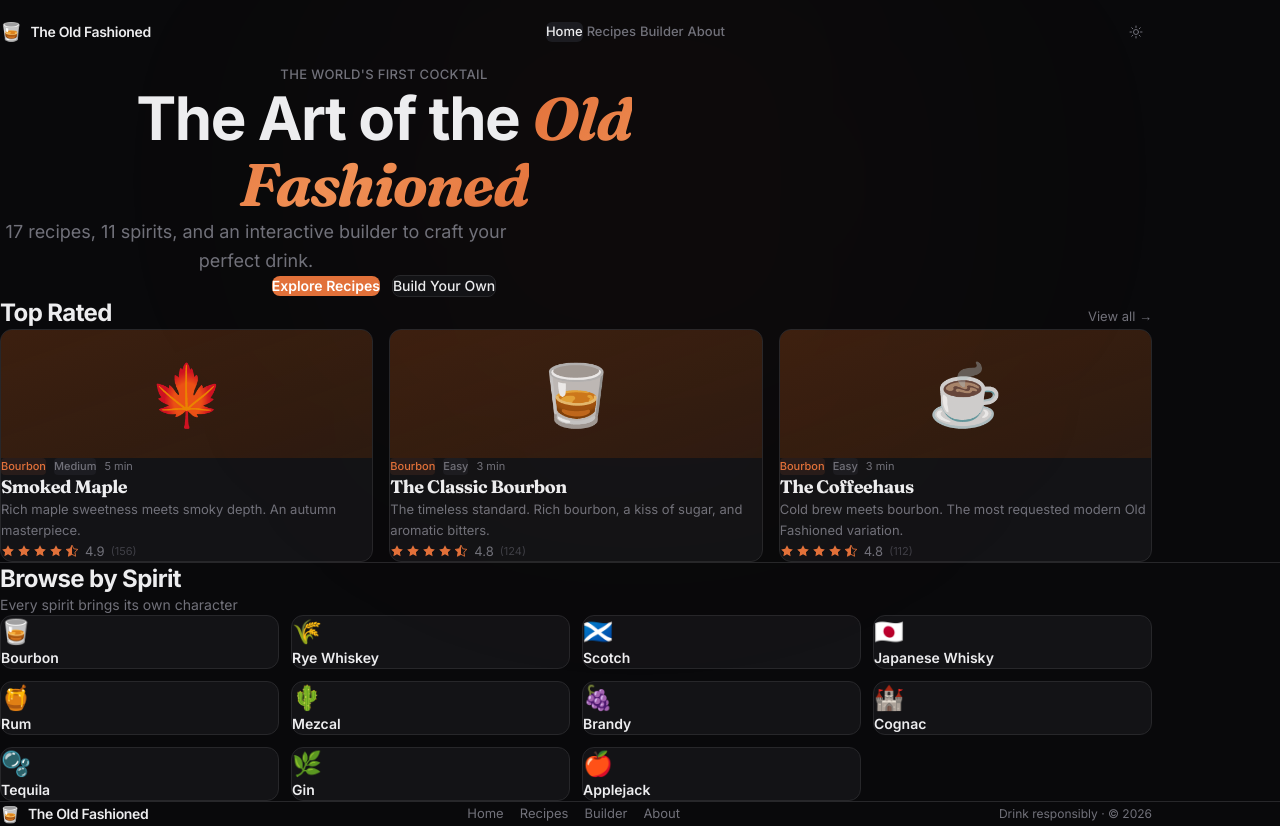
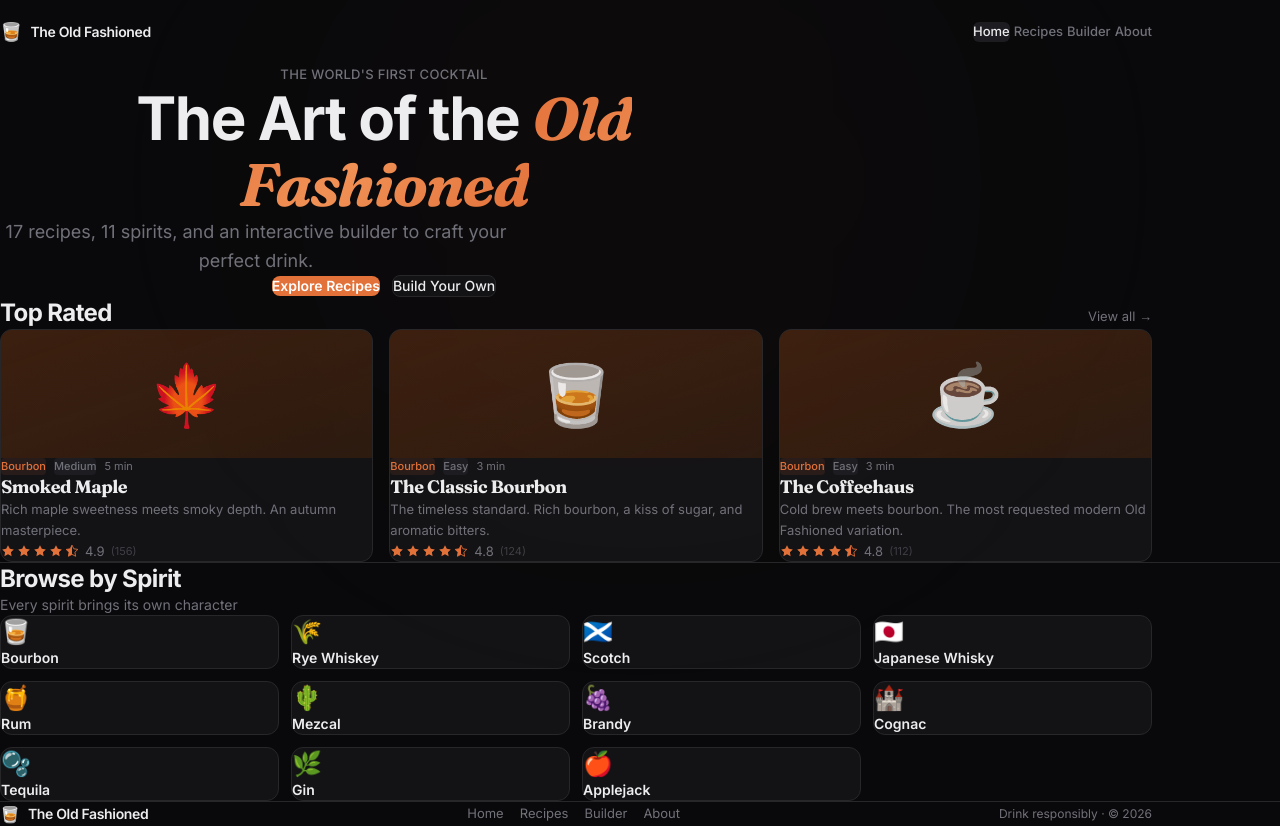
Before and after one commit to WarEagle2k/Old_Fashioned, a React (Vite) app: page / in a window 1280 px wide. Built offline with nearby package versions, Linux system fonts and the light colour scheme.

Commit message:
Fix crash: remove theme toggle that referenced undefined props
ThemeToggle component was still referencing theme/toggleTheme props
that were removed, causing a JS runtime error that killed React
rendering entirely (black screen).

https://claude.ai/code/session_01DdHQK8SRZU63ukxwptxXrU

```diff
--- a/src/App.jsx
+++ b/src/App.jsx
@@ -11,36 +11,6 @@ function App() {
   const [currentPage, setCurrentPage] = useState('home');
   const [selectedRecipe, setSelectedRecipe] = useState(null);
   const [selectedSpirit, setSelectedSpirit] = useState('all');
-  const [theme, setTheme] = useState(() => {
-    try { return localStorage.getItem('of-theme') || 'dark'; } catch { return 'dark'; }
-  });
-
-  useEffect(() => {
-    const root = document.documentElement;
-    localStorage.setItem('of-theme', theme);
-    const meta = document.querySelector('meta[name="theme-color"]');
-
-    if (theme === 'light') {
-      root.style.setProperty('--color-bg-dark', '#FAFAF9');
-      root.style.setProperty('--color-bg-surface', '#FFFFFF');
-      root.style.setProperty('--color-bg-elevated', '#F5F5F4');
-      root.style.setProperty('--color-bg-hover', '#EEEEEC');
-      root.style.setProperty('--color-cream', '#1C1917');
-      root.style.setProperty('--color-muted', '#78716C');
-      root.style.setProperty('--color-subtle', '#D6D3D1');
-      root.style.setProperty('--color-border', '#E7E5E4');
-      if (meta) meta.setAttribute('content', '#FAFAF9');
-    } else {
-      // Remove overrides so CSS @theme defaults apply
-      ['--color-bg-dark', '--color-bg-surface', '--color-bg-elevated', '--color-bg-hover',
-       '--color-cream', '--color-muted', '--color-subtle', '--color-border'].forEach(
-        (p) => root.style.removeProperty(p)
-      );
-      if (meta) meta.setAttribute('content', '#09090B');
-    }
-  }, [theme]);
-
-  const toggleTheme = useCallback(() => setTheme((t) => (t === 'dark' ? 'light' : 'dark')), []);
 
   const [reviews, setReviews] = useState(() => {
     try {
@@ -62,7 +32,6 @@ function App() {
     }));
   }, []);
 
-  // Hash-based routing
   useEffect(() => {
     const handleHash = () => {
       const hash = window.location.hash.slice(1) || 'home';
@@ -103,7 +72,6 @@ function App() {
             navigate={navigate}
             selectedSpirit={selectedSpirit}
             setSelectedSpirit={setSelectedSpirit}
-            reviews={reviews}
           />
         );
       case 'recipe':
@@ -125,8 +93,8 @@ function App() {
   };
 
   return (
-    <div className="min-h-screen flex flex-col bg-bg-dark">
-      <Navbar currentPage={currentPage} navigate={navigate} theme={theme} toggleTheme={toggleTheme} />
+    <div className="min-h-screen flex flex-col" style={{ backgroundColor: '#09090B', color: '#EDEDEF' }}>
+      <Navbar currentPage={currentPage} navigate={navigate} />
       <main className="flex-1">{renderPage()}</main>
       <Footer navigate={navigate} />
     </div>
--- a/src/components/Navbar.jsx
+++ b/src/components/Navbar.jsx
@@ -7,7 +7,7 @@ const navLinks = [
   { page: 'about', label: 'About', icon: 'M13 16h-1v-4h-1m1-4h.01M21 12a9 9 0 11-18 0 9 9 0 0118 0z' },
 ];
 
-export default function Navbar({ currentPage, navigate, theme, toggleTheme }) {
+export default function Navbar({ currentPage, navigate }) {
   const [scrolled, setScrolled] = useState(false);
 
   useEffect(() => {
@@ -24,7 +24,7 @@ export default function Navbar({ currentPage, navigate, theme, toggleTheme }) {
       }`}>
         <div className="max-w-6xl mx-auto px-6">
           <div className="flex items-center justify-between h-16">
-            <button onClick={() => navigate('home')} className="flex items-center gap-2 cursor-pointer group">
+            <button onClick={() => navigate('home')} className="flex items-center gap-2 cursor-pointer">
               <span className="text-lg">🥃</span>
               <span className="font-sans text-sm font-semibold text-cream tracking-tight">The Old Fashioned</span>
             </button>
@@ -44,8 +44,6 @@ export default function Navbar({ currentPage, navigate, theme, toggleTheme }) {
                 </button>
               ))}
             </div>
-
-            <ThemeToggle theme={theme} toggleTheme={toggleTheme} />
           </div>
         </div>
       </nav>
@@ -54,12 +52,11 @@ export default function Navbar({ currentPage, navigate, theme, toggleTheme }) {
       <div className={`sticky top-0 z-50 lg:hidden transition-all duration-300 border-b ${
         scrolled ? 'bg-bg-dark/80 backdrop-blur-lg border-border' : 'bg-transparent border-transparent'
       }`} style={{ paddingTop: 'env(safe-area-inset-top)' }}>
-        <div className="px-5 h-14 flex items-center justify-between">
+        <div className="px-5 h-14 flex items-center">
           <button onClick={() => navigate('home')} className="flex items-center gap-2 cursor-pointer">
             <span className="text-lg">🥃</span>
             <span className="font-sans text-sm font-semibold text-cream tracking-tight">The Old Fashioned</span>
           </button>
-          <ThemeToggle theme={theme} toggleTheme={toggleTheme} />
         </div>
       </div>
 
@@ -89,23 +86,3 @@ export default function Navbar({ currentPage, navigate, theme, toggleTheme }) {
     </>
   );
 }
-
-function ThemeToggle({ theme, toggleTheme }) {
-  return (
-    <button
-      onClick={toggleTheme}
-      className="w-8 h-8 flex items-center justify-center rounded-md text-muted hover:text-cream hover:bg-bg-elevated transition-colors cursor-pointer"
-      aria-label={`Switch to ${theme === 'dark' ? 'light' : 'dark'} mode`}
-    >
-      {theme === 'dark' ? (
-        <svg className="w-4 h-4" fill="none" stroke="currentColor" viewBox="0 0 24 24" strokeWidth={1.5}>
-          <path strokeLinecap="round" strokeLinejoin="round" d="M12 3v2.25m6.364.386l-1.591 1.591M21 12h-2.25m-.386 6.364l-1.591-1.591M12 18.75V21m-4.773-4.227l-1.591 1.591M5.25 12H3m4.227-4.773L5.636 5.636M15.75 12a3.75 3.75 0 11-7.5 0 3.75 3.75 0 017.5 0z" />
-        </svg>
-      ) : (
-        <svg className="w-4 h-4" fill="none" stroke="currentColor" viewBox="0 0 24 24" strokeWidth={1.5}>
-          <path strokeLinecap="round" strokeLinejoin="round" d="M21.752 15.002A9.718 9.718 0 0118 15.75c-5.385 0-9.75-4.365-9.75-9.75 0-1.33.266-2.597.748-3.752A9.753 9.753 0 003 11.25C3 16.635 7.365 21 12.75 21a9.753 9.753 0 009.002-5.998z" />
-        </svg>
-      )}
-    </button>
-  );
-}
```
